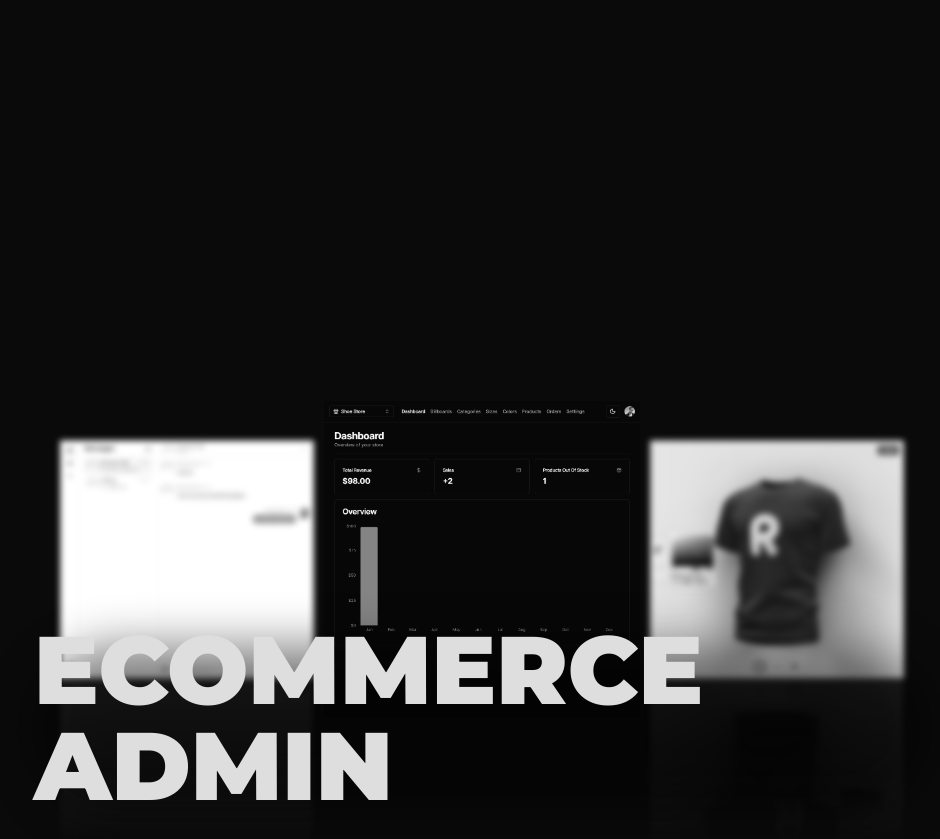
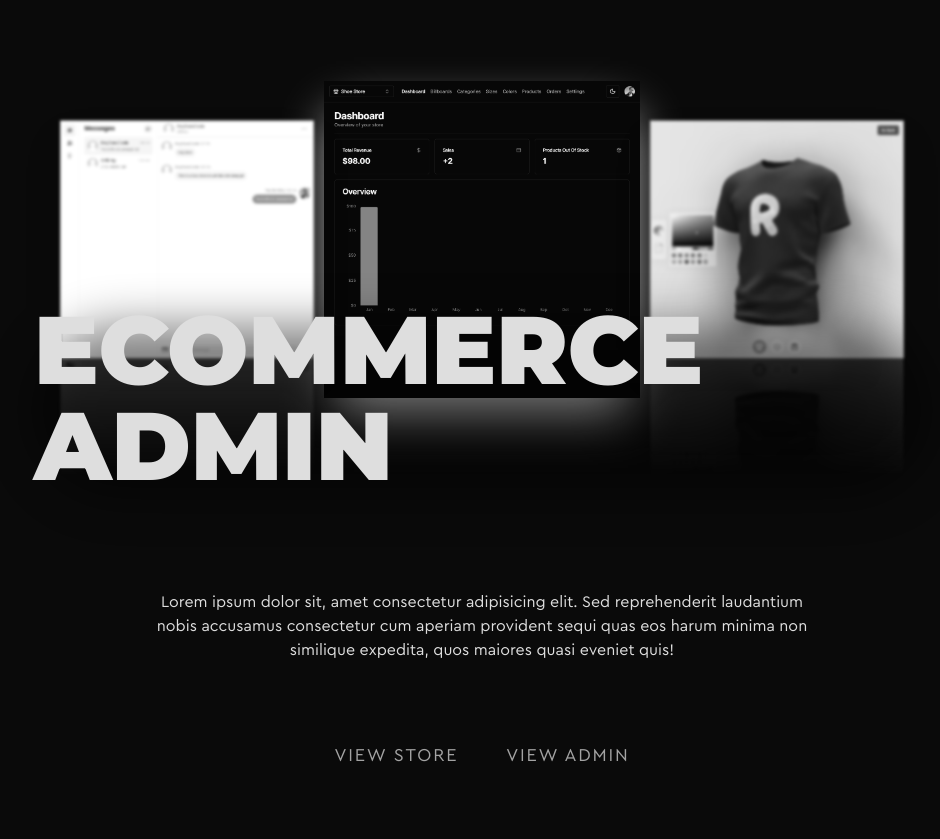
Before and after one commit to RoyDoesCode/portfolio, a Next.js app: page / in a window 1280 px wide. Shown: the part 2440-3279 px from the top of the page, without its empty margins (158-1098 px from the left). Built offline with nearby package versions, Linux system fonts and the light colour scheme.

Commit message:
Create project display carousel

```diff
--- a/app/(index)/(routes)/components/projects.tsx
+++ b/app/(index)/(routes)/components/projects.tsx
@@ -3,9 +3,10 @@
 import Image from "next/image";
 import { useState } from "react";
 
-import { Header } from "@/components/ui/header";
+import { montserrat } from "@/app/(index)/layout";
 import { cn } from "@/lib/utils";
-import { montserrat } from "@/app/(index)/layout";
+import { Button } from "@/components/ui/button";
+import { Interactable } from "@/components/interactable";
 
 const Projects = () => {
     const [active, setActive] = useState(1);
@@ -14,14 +15,42 @@ const Projects = () => {
         {
             src: "/Chat App.png",
             title: "Chat App",
+            description:
+                "Lorem ipsum dolor sit, amet consectetur adipisicing elit. Sed reprehenderit laudantium nobis accusamus consectetur cum aperiam provident sequi quas eos harum minima non similique expedita, quos maiores quasi eveniet quis!",
+            links: [
+                {
+                    url: "https://roy-messenger.vercel.app",
+                    title: "VIEW PROJECT",
+                },
+            ],
         },
         {
             src: "/Ecommerce Admin.png",
             title: "Ecommerce Admin",
+            description:
+                "Lorem ipsum dolor sit, amet consectetur adipisicing elit. Sed reprehenderit laudantium nobis accusamus consectetur cum aperiam provident sequi quas eos harum minima non similique expedita, quos maiores quasi eveniet quis!",
+            links: [
+                {
+                    url: "https://roy-ecommerce-store.vercel.app",
+                    title: "VIEW STORE",
+                },
+                {
+                    url: "https://roy-ecommerce-admin.vercel.app",
+                    title: "VIEW ADMIN",
+                },
+            ],
         },
         {
             src: "/3D Shirts.png",
             title: "3D Shirt Customization",
+            description:
+                "Lorem ipsum dolor sit, amet consectetur adipisicing elit. Sed reprehenderit laudantium nobis accusamus consectetur cum aperiam provident sequi quas eos harum minima non similique expedita, quos maiores quasi eveniet quis!",
+            links: [
+                {
+                    url: "https://roy-3d-shirts.vercel.app",
+                    title: "VIEW PROJECT",
+                },
+            ],
         },
     ];
 
@@ -38,10 +67,16 @@ const Projects = () => {
                         key={index}
                         className={cn(
                             "flex flex-col transition-all -mx-4",
-                            active !== index && "scale-75 blur-sm"
+                            active !== index && "scale-75 blur-[2px]"
                         )}
                     >
-                        <div onClick={() => setActive(index)}>
+                        <div
+                            onClick={() => setActive(index)}
+                            className={cn(
+                                "shadow-2xl hover:shadow-white",
+                                active === index && "shadow-white"
+                            )}
+                        >
                             <Image
                                 src={project.src}
                                 alt="Project Image"
@@ -61,7 +96,7 @@ const Projects = () => {
                                 alt="Project Image"
                                 width="1000"
                                 height="1000"
-                                className="w-full h-full object-cover rotate-180 project-img"
+                                className="w-full h-full object-cover -scale-y-100 project-img"
                             />
                         </div>
                     </div>
@@ -88,6 +123,30 @@ const Projects = () => {
             >
                 {projects[active].title}
             </div>
+            <div className="text-center w-3/4">
+                {projects[active].description}
+            </div>
+            <div className="flex gap-4">
+                {projects[active].links.map((link) => (
+                    <Interactable className="mt-20">
+                        <a
+                            href={link.url}
+                            target="_blank"
+                            className="
+                                text-lg
+                                uppercase
+                                tracking-widest
+                                p-4
+                                text-neutral-400
+                                hover:text-primary
+                                transition-colors
+                            "
+                        >
+                            {link.title}
+                        </a>
+                    </Interactable>
+                ))}
+            </div>
         </div>
     );
 };
--- a/app/(index)/(routes)/page.tsx
+++ b/app/(index)/(routes)/page.tsx
@@ -7,7 +7,7 @@ import { Section } from "@/app/(index)/(routes)/components/section";
 
 const Home = () => {
     return (
-        <div className="flex flex-col gap-[60vh] pt-[35vh]">
+        <div className="flex flex-col gap-[40vh] pt-[35vh]">
             <Section id="home" title="WELCOME" parallaxDistance={300}>
                 <Hero />
             </Section>
--- a/app/globals.css
+++ b/app/globals.css
@@ -6,6 +6,10 @@ html,
 body,
 :root {
     overflow-x: hidden;
+}
+
+body {
+    overflow: hidden;
 }
 
 :root {
@@ -175,7 +179,7 @@ body,
     mask-image: linear-gradient(
         to top,
         rgba(0, 0, 0, 0.5),
-        rgba(0, 0, 0, 0) 75%
+        rgba(0, 0, 0, 0) 50%
     );
-    opacity: 0.25;
+    opacity: 0.5;
 }
--- a/components/interactable.tsx
+++ b/components/interactable.tsx
@@ -4,9 +4,9 @@ import { AnimationDefinition } from "framer-motion";
 import React, { useRef } from "react";
 
 import useCursor from "@/hooks/useCursor";
+import useIsMounted from "@/hooks/useIsMounted";
 import useMouseOn from "@/hooks/useMouseOn";
 import { cn } from "@/lib/utils";
-import useIsMounted from "@/hooks/useIsMounted";
 
 interface InteractableProps extends React.HTMLAttributes<HTMLDivElement> {
     type?: "circle" | "fade" | "underline";
```
Also changed, not shown: components/ui/button.tsx (+13 -12 lines).
